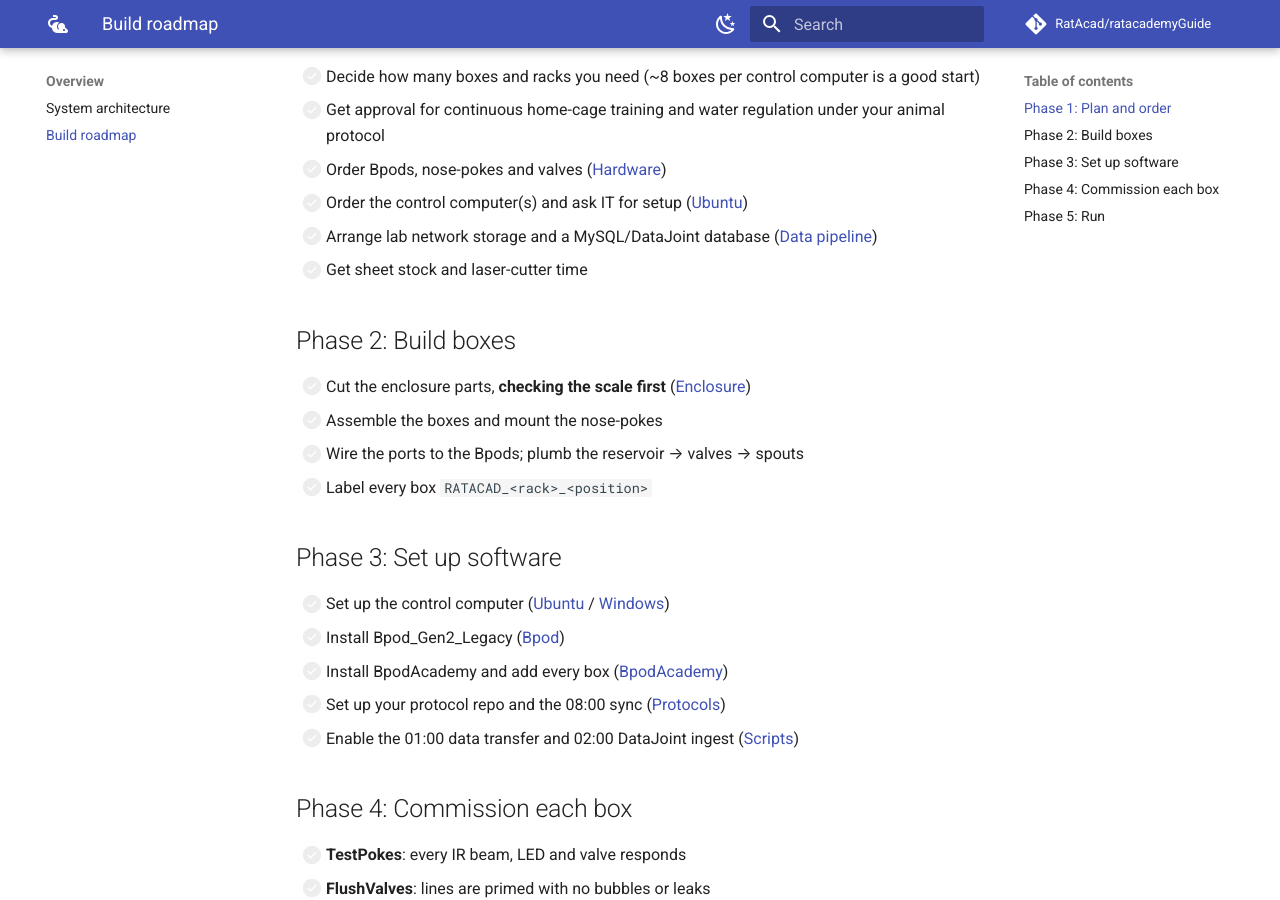
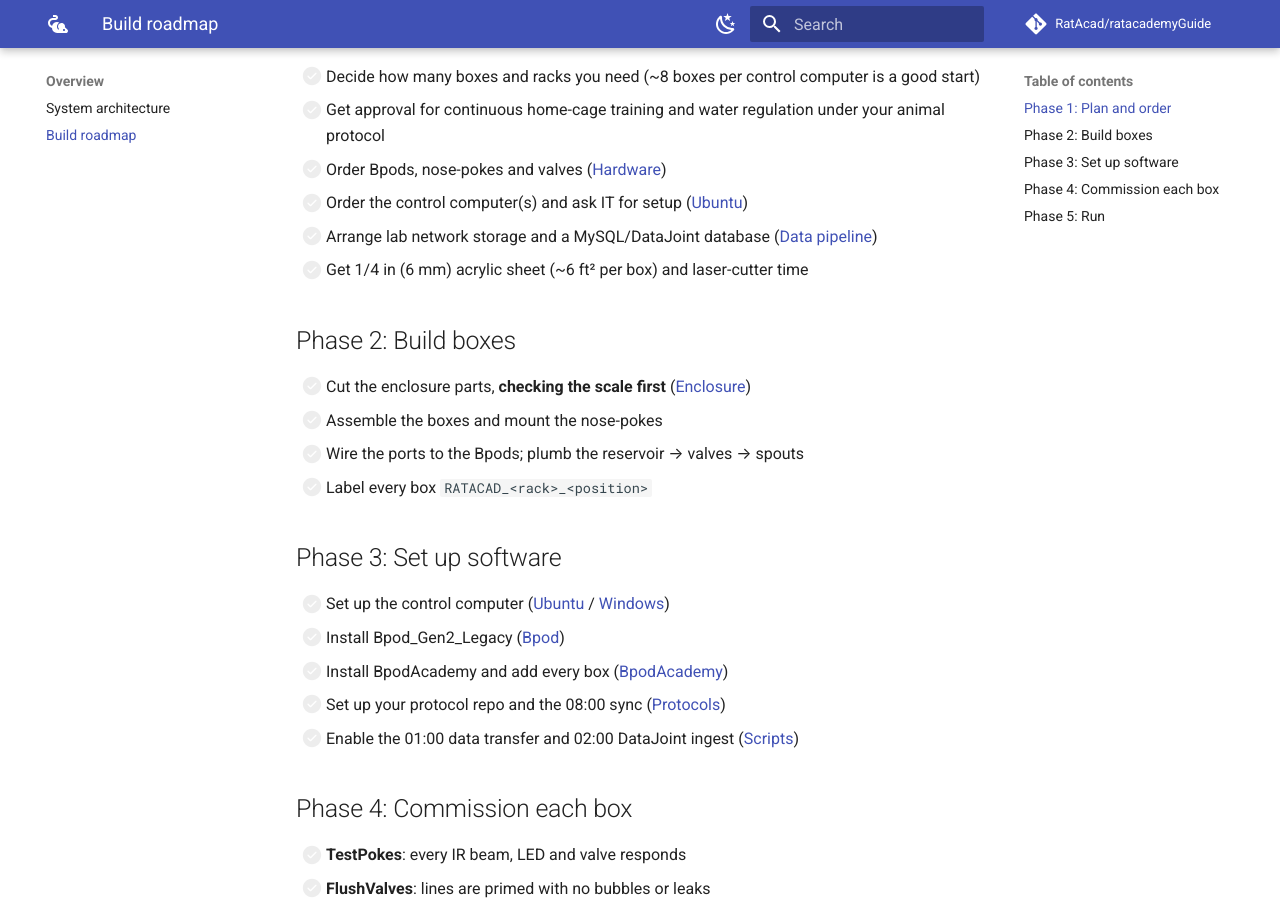
Before and after one commit to RatAcad/ratacademyGuide, an MkDocs documentation site: the page built from docs/overview/roadmap.md, in a window 1280 px wide and 900 px high, scrolled down 306 px. Built offline with MkDocs 1.6.1 and Material for MkDocs 9.7.7, drawn with Linux system fonts in a browser that asks for light colours; comment, search, counter and statistics services are not loaded.

Commit message:
Enclosure: 1/4 in acrylic for all parts
Co-Authored-By: Claude Opus 5.5 (1M context) <noreply@anthropic.com>

```diff
--- a/docs/overview/roadmap.md
+++ b/docs/overview/roadmap.md
@@ -10,7 +10,7 @@ the detailed page.
 - [ ] Order Bpods, nose-pokes and valves ([Hardware](../build/hardware.md))
 - [ ] Order the control computer(s) and ask IT for setup ([Ubuntu](../setup/computer-ubuntu.md))
 - [ ] Arrange lab network storage and a MySQL/DataJoint database ([Data pipeline](../data/pipeline.md))
-- [ ] Get sheet stock and laser-cutter time
+- [ ] Get 1/4 in (6 mm) acrylic sheet (~6 ft² per box) and laser-cutter time
 
 ## Phase 2: Build boxes
 
```
Also changed, not shown: docs/overview/architecture.md (+1 -1 lines), docs/reference/contributing.md (+1 -1 lines), 2 other files.
